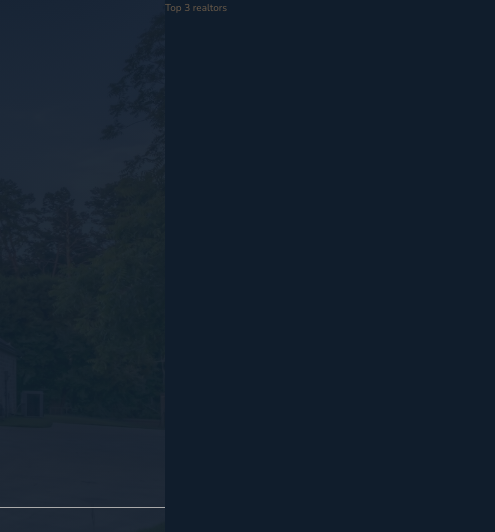
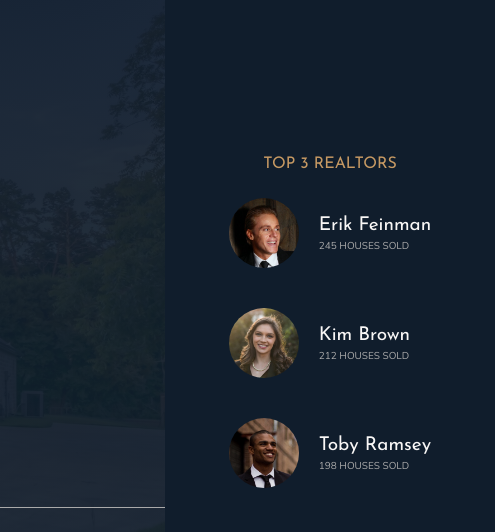
Before and after one commit to kelvanince1/css, a website: page Nexter/starter/index.html in a window 1280 px wide. Shown: the top 532 px of the page, 785-1280 px from the left. Drawn offline with nearby package versions, Linux system fonts and the light colour scheme.

Commit message:
Add realtors section

```diff
--- a/Nexter/starter/index.html
+++ b/Nexter/starter/index.html
@@ -34,7 +34,30 @@
         </header>
 
         <div class="realtors">
-            Top 3 realtors
+            <h3 class="heading-3">Top 3 Realtors</h3>
+            <div class="realtors__list">
+                <img src="img/realtor-1.jpeg" alt="Realtor 1" class="realtors__img">
+                <div class="realtors__details">
+                    <h4 class="heading-4 heading-4--light">
+                        Erik Feinman
+                    </h4>
+                    <p class="realtors__sold">245 houses sold</p>
+                </div>
+                <img src="img/realtor-2.jpeg" alt="Realtor 2" class="realtors__img">
+                <div class="realtors__details">
+                    <h4 class="heading-4 heading-4--light">
+                        Kim Brown
+                    </h4>
+                    <p class="realtors__sold">212 houses sold</p>
+                </div>
+                <img src="img/realtor-3.jpeg" alt="Realtor 3" class="realtors__img">
+                <div class="realtors__details">
+                    <h4 class="heading-4 heading-4--light">
+                        Toby Ramsey
+                    </h4>
+                    <p class="realtors__sold">198 houses sold</p>
+                </div>
+            </div>
         </div>
 
         <section class="features">
--- a/Nexter/starter/sass/_realtors.scss
+++ b/Nexter/starter/sass/_realtors.scss
@@ -1,4 +1,31 @@
 .realtors {
     background-color: $color-secondary;
     grid-column: col-start 7 / full-end;
+    padding: 3rem;
+
+    display: grid;
+    align-content: center;
+    justify-content: center;
+    justify-items: center;
+    grid-row-gap: 2rem;
+
+    &__list {
+        display: grid;
+        grid-template-columns: min-content max-content;
+        grid-column-gap: 2rem;
+        grid-row-gap: 5vh;
+        align-items: center;
+    }
+
+    &__img {
+        width: 7rem;
+        border-radius: 50%;
+        display: block;
+    }
+
+    &__sold {
+        text-transform: uppercase;
+        color: $color-grey-light-2;
+        margin-top: -3px;
+    }
 }
```
Also changed, not shown: Nexter/starter/css/style.css.
